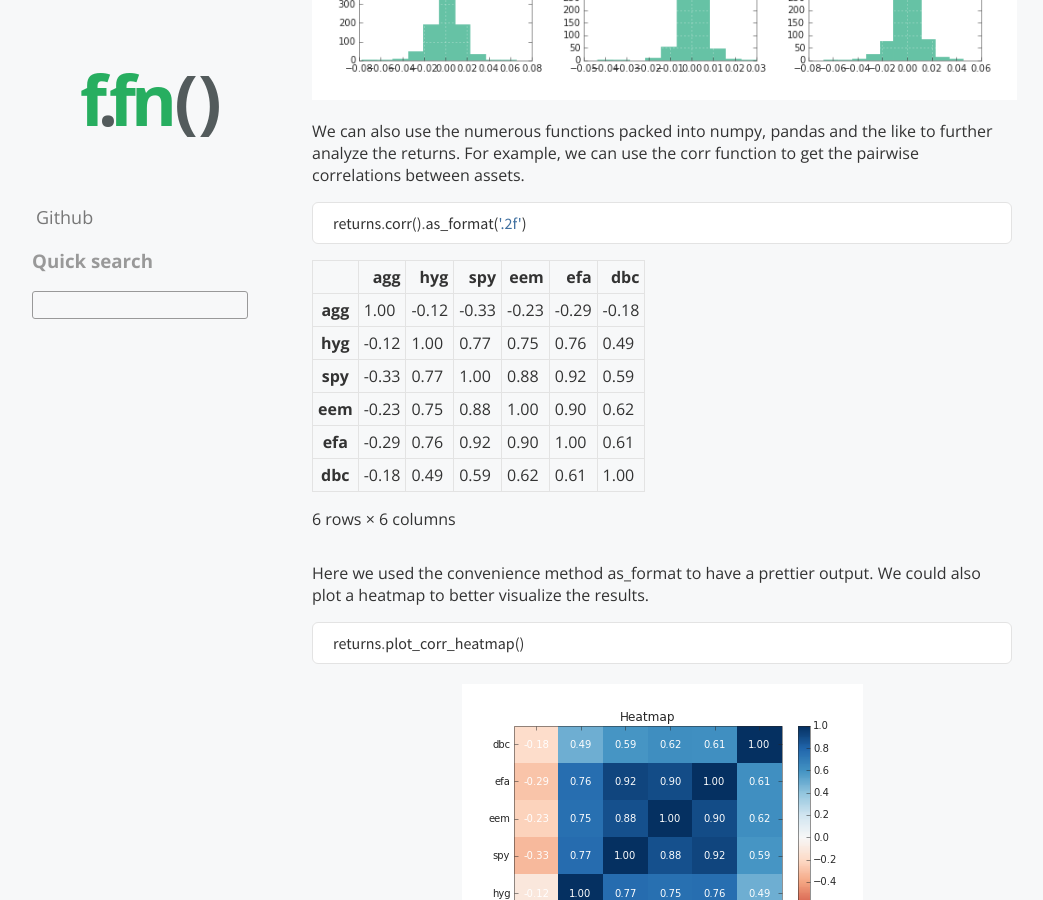
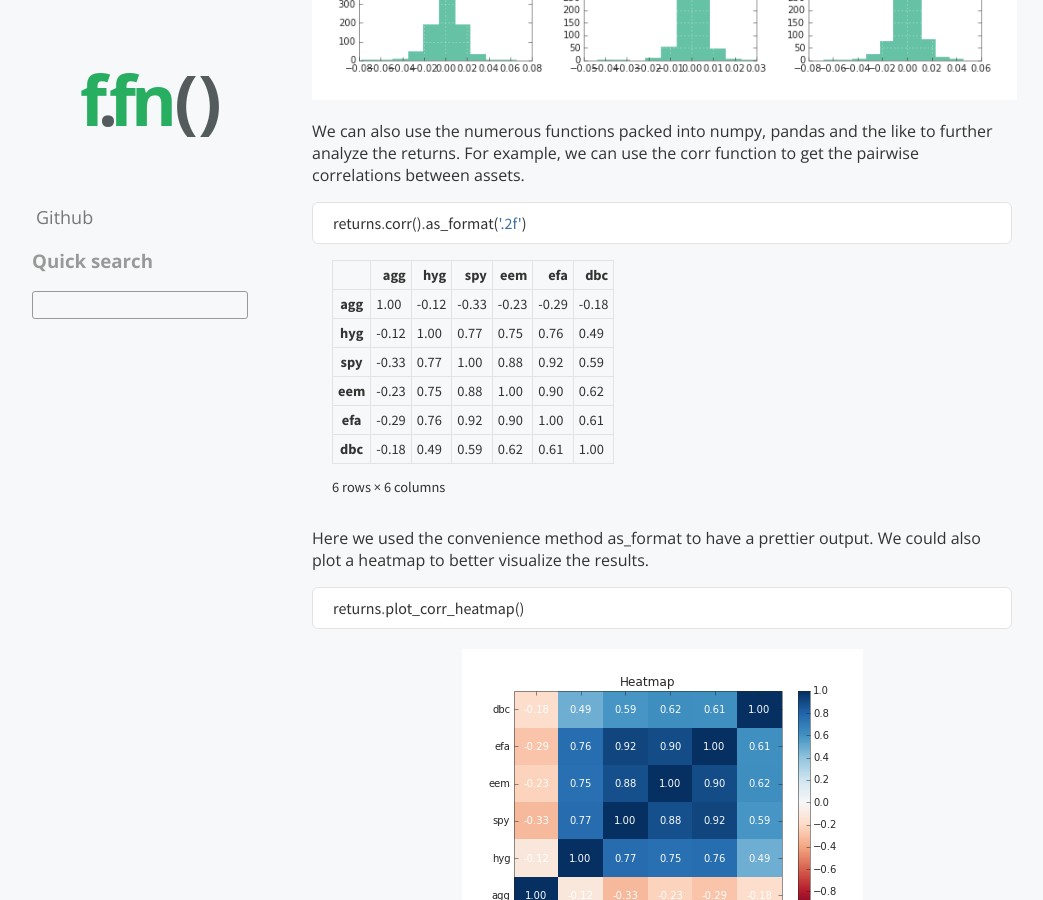
Before and after one commit to pmorissette/ffn, a Sphinx documentation site: the page built from docs/source/quickstart.rst, in a window 1280 px wide and 900 px high, scrolled down 2359 px. Shown: the whole window, without its empty margins (128-1171 px from the left). Built offline with Sphinx 7.4.7, drawn with Linux system fonts in a browser that asks for light colours; pages that are not in the unit, such as notebooks, are missing from menus.

Commit message:
updated docs after klink update

```diff
--- a/docs/source/quickstart.rst
+++ b/docs/source/quickstart.rst
@@ -124,7 +124,7 @@ function to get the pairwise correlations between assets.
 
 .. raw:: html
 
-    <div style="max-height:1000px;max-width:1500px;overflow:auto;">
+    <div class="pynb-result" style="max-height:1000px;max-width:1500px;overflow:auto;">
     <table border="1" class="dataframe">
       <thead>
         <tr style="text-align: right;">
```
